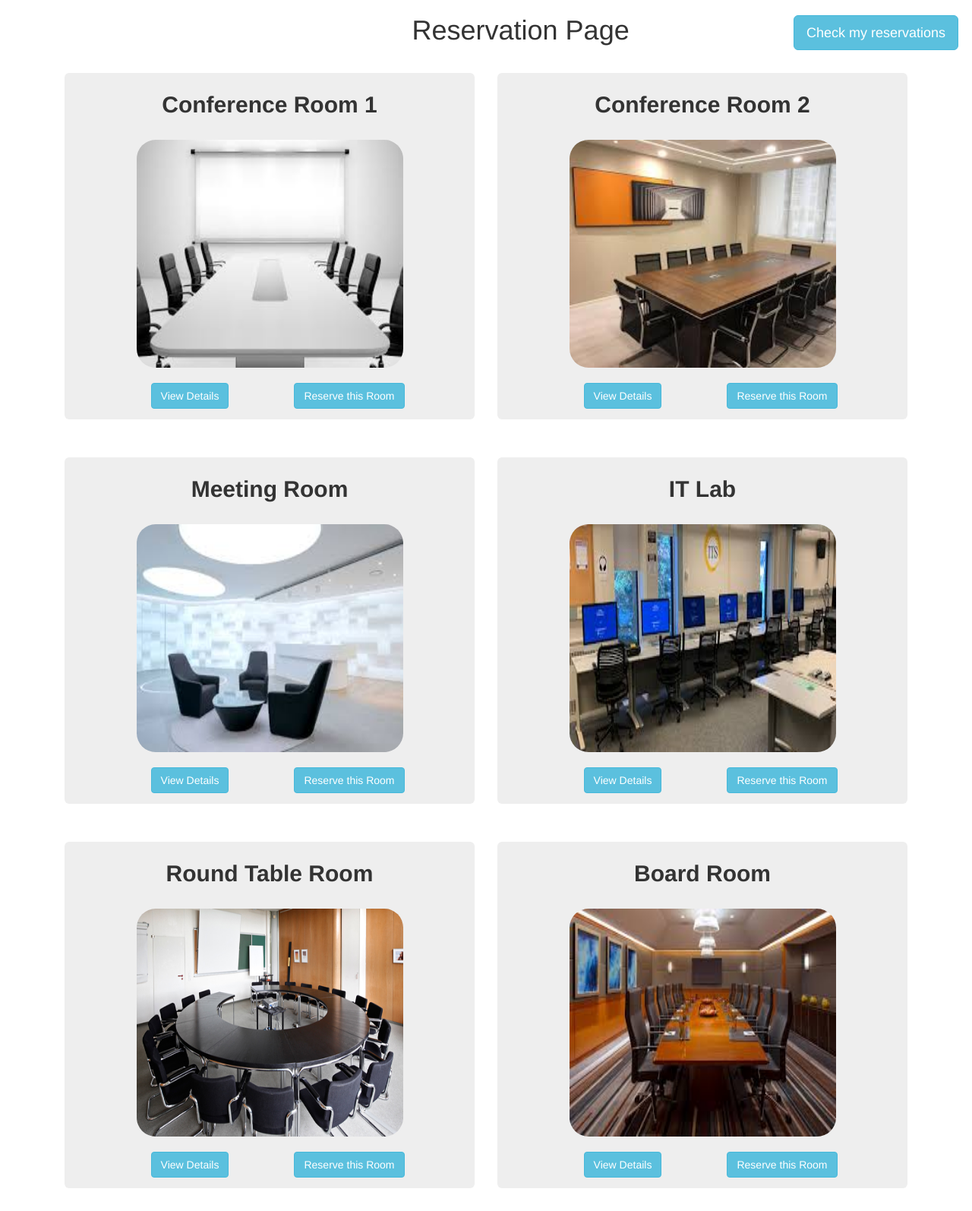
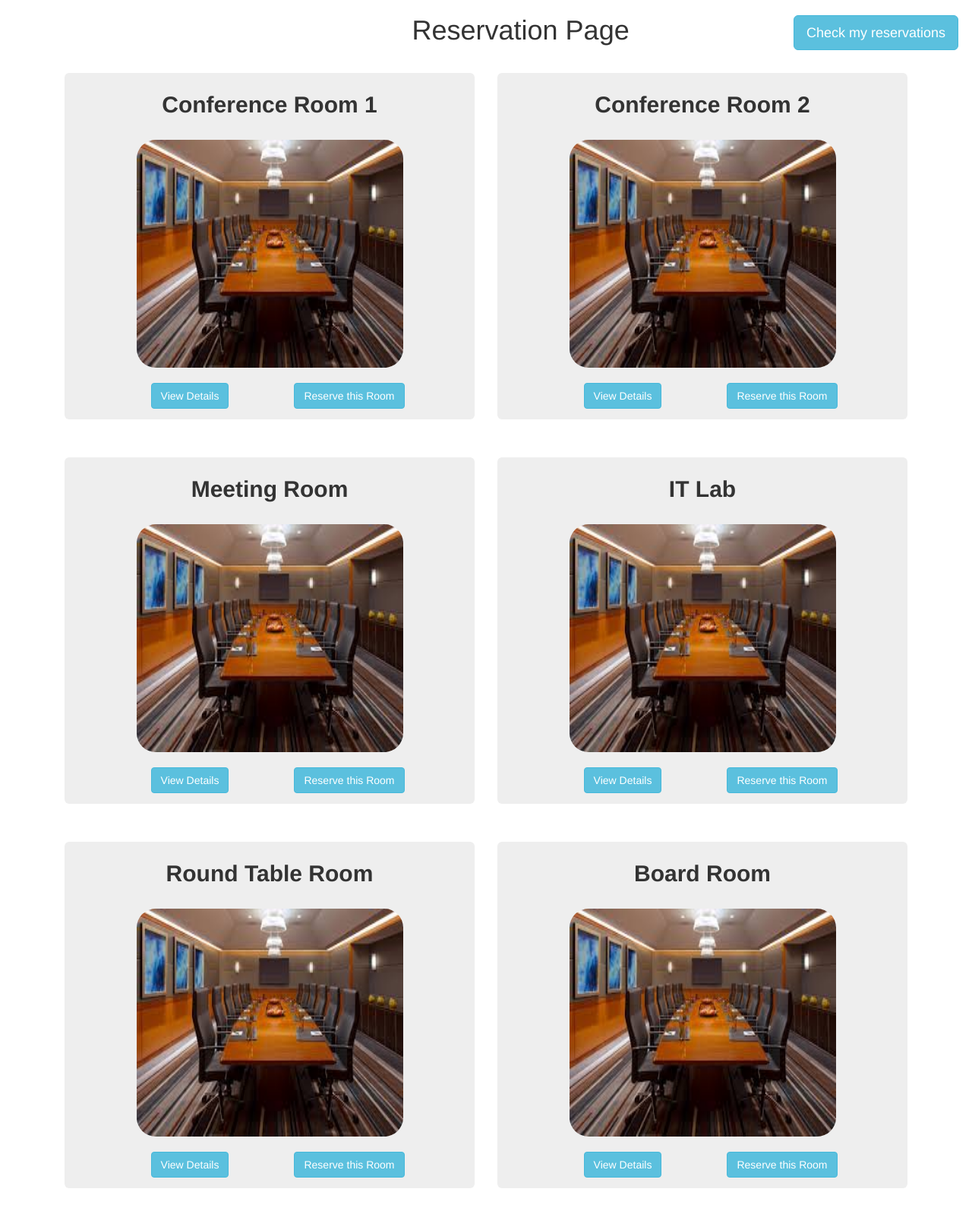
Before and after one commit to sangeeth-subramoniam/erp, a Django app: page /reservation/ in a window 1280 px wide. Shown: the part 51-1645 px from the top of the page at 76% size. Run offline with Django 3.2, Linux system fonts and the light colour scheme; a user stored in the database is signed in; data comes from the database, SQL or seed files in the repository; some libraries are stand-ins or nearby versions.

Commit message:
media file error changed the media link to static file

```diff
--- a/templates/reservation/home.html
+++ b/templates/reservation/home.html
@@ -34,7 +34,7 @@ Reservation
                             <br>
 
                             <div class="container">
-                                <img class="room-picture" src="/media/{{room.room_image}}"  onerror="if (this.src != 'error.jpg') this.src = "{% static '/rooms/board_room.jpg' %}";">
+                                <img class="room-picture" src="{% static '/rooms/board_room.jpg' %}"  onerror="if (this.src != 'error.jpg') this.src = "{% static '/rooms/board_room.jpg' %}";">
                             </div>
 
                             <br>
```
